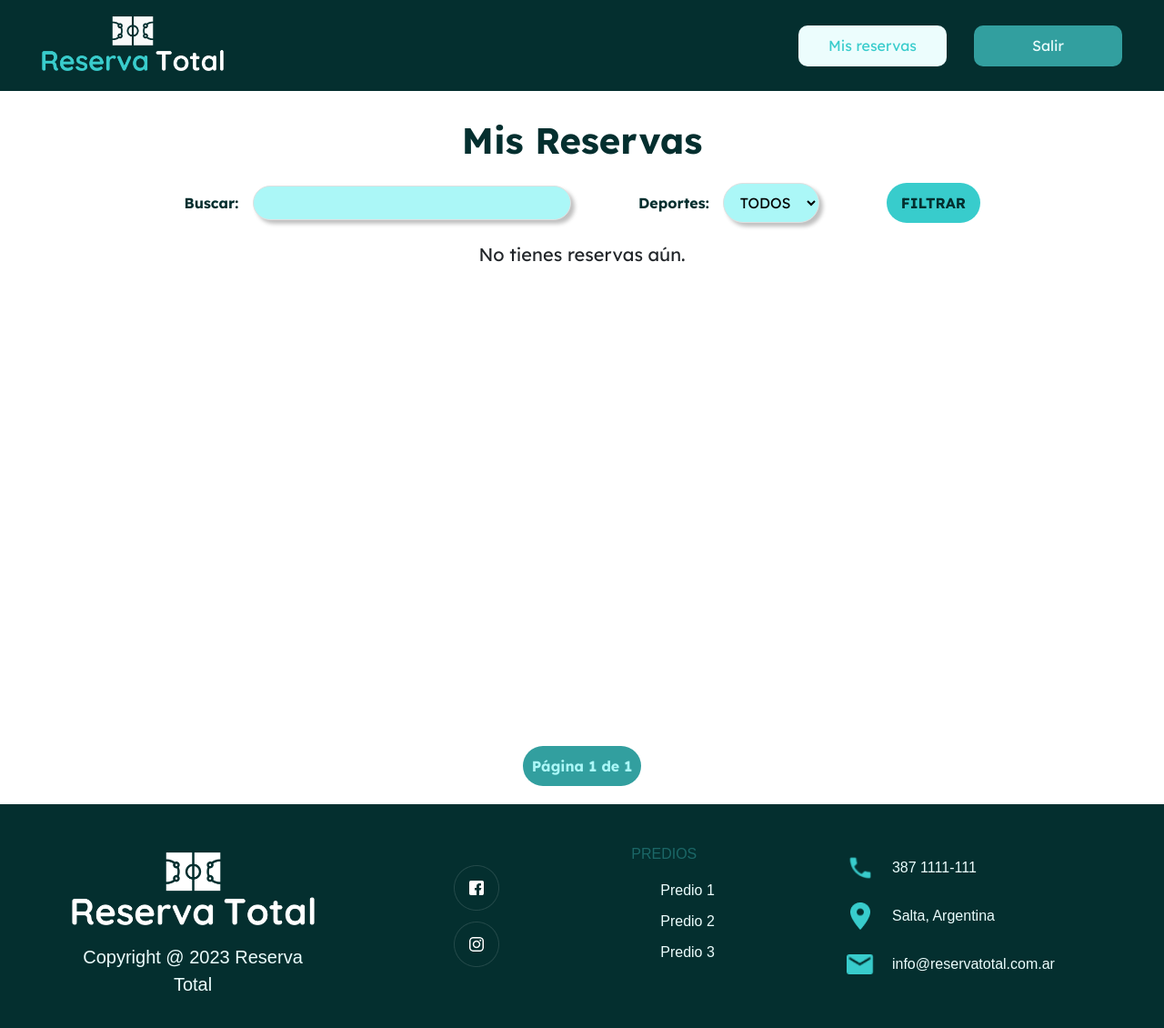
After one commit to bj10asd/SoftwareCancha, a Django app: page /mis_reservas/ in a window 1280 px wide. The commit adds this page. Shown: the whole page at 91% size. Run offline with Django 4.2, Linux system fonts and the light colour scheme; the visitor is signed in with stand-in values (Sample User, id 1); data that the repository does not hold is empty; some web fonts are replaced.

Commit message:
add mis reservar, falta corregir estilos

```diff
--- /dev/null
+++ b/scalo/reservas/reservas.py
@@ -0,0 +1,52 @@
+from django.shortcuts import render, get_object_or_404, redirect
+from django.urls import path
+from reservas.models import UsuarioXRoles,Roles,Predios,Deportes,Canchas,Reservas
+from django.contrib.auth import login,logout,authenticate
+from django.contrib import messages
+from django.contrib.auth.models import User
+from django.views.generic.list import ListView
+from django.views.generic.detail import DetailView
+from django.core.paginator import Paginator #Paginacion.
+from django.views.generic import ListView
+from datetime import datetime, timedelta
+
+from django.http import JsonResponse  #JSon
+from django.http import HttpResponse
+from django.db.models import Q
+import string
+
+
+def mis_reservas(request):
+    if request.user.is_authenticated:
+        reservas_lista =Reservas.objects.all()
+
+        # Configura la paginación con 10 elementos por página
+        paginator = Paginator(reservas_lista, 10)
+        # Obtiene el número de página de la URL o utiliza la página 1 como predeterminada
+        pagina = request.GET.get('page') or 1
+        reservas = paginator.get_page(pagina)
+        return render(request, 'reservas.html', {'reservas': reservas })
+    else: return redirect('index')
+
+def mis_reservas(request):
+    if request.user.is_authenticated:
+        filtro_txt      = request.GET.get('filtro_txt')
+        fil_select      = int(request.GET.get('fil_select') or 0)
+        reservas_lista   = Reservas.objects.filter(user_id=request.user)
+        if filtro_txt is not None:
+            reservas_lista = reservas_lista.filter(cancha_id__predio_id__in=Predios.objects.filter( nombre__icontains=filtro_txt)).distinct()
+
+            #predios_lista = predios_lista.filter(nombre__icontains=filtro_txt)
+
+        if fil_select != 0:
+            if fil_select is not None:
+                reservas_lista = reservas_lista.filter(cancha_id__deporte_id=Deportes.objects.get(id=fil_select)).distinct()
+        paginator = Paginator(reservas_lista, 10)
+        # Obtiene el número de página de la URL o utiliza la página 1 como predeterminada
+        pagina  = request.GET.get('page') or 1
+        reservas = paginator.get_page(pagina)
+        return render(request, 'mis_reservas.html', {'reservas':      reservas,
+                                                'deportes':     Deportes.objects.all(),
+                                                'filtro_txt':   filtro_txt if filtro_txt is not None else '',
+                                                'fil_select':   int(fil_select)})
+    else: return redirect('index')
--- a/scalo/reservas/static/css/style.css
+++ b/scalo/reservas/static/css/style.css
@@ -536,6 +536,44 @@ footer {
   padding: 1.25rem;
 }
 
+/* Mis reservas */
+
+.predios ul li .datos-reservas {
+  padding-top: 0.625rem;
+  justify-content: space-between;
+}
+.predios ul li .datos-reservas img {
+  width: 40px;
+  height: 40px;
+}
+.predios ul li .datos-reservas a {
+  text-decoration: none;
+  color: #042F2F;
+}
+.predios ul li .datos-reservas h3 {
+  font-family: "Lexend", sans-serif;
+  font-size: 24px;
+  font-style: normal;
+  font-weight: 700;
+  cursor: pointer;
+}
+.predios ul li .datos-reservas div {
+  margin-top: 1rem;
+  display: flex;
+  align-items: center;
+  gap: 1.25rem;
+}
+.predios ul li .datos-reservas div p {
+  margin: 0;
+  padding: 0.5rem;
+}
+
+.predios p {
+  font-family: "Lexend", sans-serif;
+  font-size: 1.25rem;
+  padding: 1.25rem;
+}
+
 .step-links {
   font-family: "Lexend", sans-serif;
   font-size: 1rem;
--- a/scalo/reservas/templates/base.html
+++ b/scalo/reservas/templates/base.html
@@ -31,6 +31,11 @@
                         <ul class="navbar-nav">
                             {% if user.is_authenticated %}
                                 <!-- <a href="{% url 'logout' %}">Salir</a> -->
+                                {% if perms.reservas.view_reservas %}
+                                <li class="nav-item">
+                                    <a class="nav-link" href="{% url 'mis_reservas' %}">Mis reservas</a>
+                                </li>
+                                {% endif %}
                                 <li class="nav-item">
                                     <a class="nav-link inises" href="{% url 'logout' %}">Salir</a>
                                 </li>
--- /dev/null
+++ b/scalo/reservas/templates/mis_reservas.html
@@ -0,0 +1,102 @@
+{% extends 'base.html' %}
+{% load static %}
+{% block content %}
+{% if messages %}
+    {% for message in messages %}
+        {% if message.tags == 'success' %}
+            <svg xmlns="http://www.w3.org/2000/svg" style="display: none;">
+                <symbol id="check-circle-fill" fill="currentColor" viewBox="0 0 16 16">
+                <path d="M16 8A8 8 0 1 1 0 8a8 8 0 0 1 16 0zm-3.97-3.03a.75.75 0 0 0-1.08.022L7.477 9.417 5.384 7.323a.75.75 0 0 0-1.06 1.06L6.97 11.03a.75.75 0 0 0 1.079-.02l3.992-4.99a.75.75 0 0 0-.01-1.05z"/>
+                </symbol>
+            </svg>
+            <div class="alert alert-success d-flex align-items-center alert-dismissible fade show" role="alert" style="position: fixed; width: 100%;"><svg class="bi flex-shrink-0 me-2" width="24" height="24" role="img" aria-label="Success:"><use xlink:href="#check-circle-fill"/></svg>
+                {{ message|safe }}
+                <button type="button" class="btn-close" data-bs-dismiss="alert" aria-label="Close"></button>
+            </div>
+        {% else %}
+            <svg xmlns="http://www.w3.org/2000/svg" style="display: none;">
+                <symbol id="exclamation-triangle-fill" fill="currentColor" viewBox="0 0 16 16">
+                    <path d="M8.982 1.566a1.13 1.13 0 0 0-1.96 0L.165 13.233c-.457.778.091 1.767.98 1.767h13.713c.889 0 1.438-.99.98-1.767L8.982 1.566zM8 5c.535 0 .954.462.9.995l-.35 3.507a.552.552 0 0 1-1.1 0L7.1 5.995A.905.905 0 0 1 8 5zm.002 6a1 1 0 1 1 0 2 1 1 0 0 1 0-2z"/>
+                </symbol>
+            </svg>
+            <div class="alert alert-danger d-flex align-items-center alert-dismissible fade show" role="alert" style="position: fixed; width: 100%;"><svg class="bi flex-shrink-0 me-2" width="24" height="24" role="img" aria-label="Danger:"><use xlink:href="#exclamation-triangle-fill"/></svg>
+                {{ message|safe }}
+                <button type="button" class="btn-close" data-bs-dismiss="alert" aria-label="Close"></button>
+            </div>
+        {% endif %}
+    {% endfor %}
+{% endif %}
+
+<section class="predios">
+    <h1>Mis Reservas</h1>
+    <form action="{% url 'mis_reservas' %}" method="get" class="filtros">
+        {% csrf_token %}
+        <div>
+            Buscar:<input type="text" value="{{filtro_txt}}" id="filtro_txt" name="filtro_txt">
+        </div>
+        <div>
+            Deportes:
+            <select name="fil_select" id="fil_select">
+                <option value="0"> TODOS</option>
+                {% for e in deportes %}
+                    {% if fil_select == e.id %}
+                        <option value="{{e.id}}" selected> {{e.descripcion}}</option>
+                    {% else %}
+                        <option value="{{e.id}}" >         {{e.descripcion}}</option>
+                    {% endif %}
+                {% endfor %}
+            </select>
+        </div>
+
+        <button>FILTRAR</button>
+    </form>
+{% if reservas %}
+    {% for reserva in reservas %}
+
+
+        <ul>
+            <li>
+                <img src="{% if reserva.cancha_id.foto.url %}{{ reserva.cancha_id.foto.url }}{% else %}ruta/a/imagen-por-defecto.jpg{% endif %}" alt="{% if predio.logo.url %}{{ predio.logo.url }}{% else %}Texto alternativo por defecto{% endif %}">
+                <div class="datos-reservas">
+                    <a href="{% url 'predio' pk=reserva.cancha_id.predio_id.id %}"><h3>{{ reserva.cancha_id.predio_id.nombre }}</h3></a>
+                    <div>
+                        <p>{{ reserva.cancha_id.nombre }}</p>
+                        <p>{{ reserva.fecha_ini }} - {{ reserva.fecha_fin }}</p>
+                        <p>${{ reserva.precio }}</p>
+                    </div>
+                    <div>
+                        <img src="{% static 'img/Address.png' %}" alt="">
+                        <p>{{ reserva.cancha_id.predio_id.direccion }}</p>
+                    </div>
+                </div>
+            </li>
+        </ul>
+    {% endfor %}
+{% else %}
+    <p>No tienes reservas aún.</p>
+{% endif %}
+    </section>
+
+
+
+
+<div class="pagination justify-content-center">
+    <span class="step-links">
+        {% if reservas.has_previous %}
+            <a href="?page=1">&laquo; Primera</a>
+            <a href="?page={{ reservas.previous_page_number }}">Anterior</a>
+        {% endif %}
+
+        <span class="current">
+            Página {{ reservas.number }} de {{ reservas.paginator.num_pages }}
+        </span>
+
+        {% if reservas.has_next %}
+            <a href="?page={{ reservas.next_page_number }}">Siguiente</a>
+            <a href="?page={{ reservas.paginator.num_pages }}">Última &raquo;</a>
+        {% endif %}
+    </span>
+</div>
+
+</ul>
+{% endblock %}
--- a/scalo/reservas/urls.py
+++ b/scalo/reservas/urls.py
@@ -1,5 +1,5 @@
 from django.urls import path
-from reservas import views
+from reservas import views, reservas
 
 
 urlpatterns = [
@@ -16,4 +16,7 @@ urlpatterns = [
     path('predios/',         views.predios,  name='predios'),
     path('predios_deporte/', views.predios_deporte, name='predios_deporte'),
     path('predio/<int:pk>/', views.predio,  name='predio'),
+
+    #Reservas
+    path('mis_reservas/',         reservas.mis_reservas,  name='mis_reservas'),
 ]
--- a/scalo/reservas/views.py
+++ b/scalo/reservas/views.py
@@ -3,7 +3,7 @@ from django.urls import path
 from reservas.models import UsuarioXRoles,Roles,Predios,Deportes,Canchas,Reservas
 from django.contrib.auth import login,logout,authenticate
 from django.contrib import messages
-from django.contrib.auth.models import User
+from django.contrib.auth.models import User, Permission
 from django.views.generic.list import ListView
 from django.views.generic.detail import DetailView
 from django.core.paginator import Paginator #Paginacion.
@@ -90,6 +90,8 @@ def registrarse(request):
             if user:
                 DarRol(user,"Cliente")
                 login(request,user)
+                p= Permission.objects.get(name='Can view Reserva')
+                user.user_permissions.add(p)
                 messages.success(request, 'Usuario registrado exitosamente, bienvenido {}'.format(user.email))
                 return redirect('predios')
             else:
```
Also changed, not shown: scalo/media/upload/clubnorte_JqfIQSC.png (added), scalo/media/upload/cn_hmeUhzP.png (added), scalo/media/upload/foto-login_KzFNnvW.png (added), scalo/media/upload/image1_7YjRzyw.png (added), scalo/media/upload/image1_NAN9YLg.png (added).
